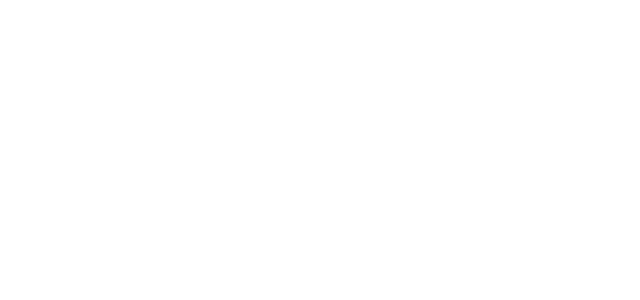
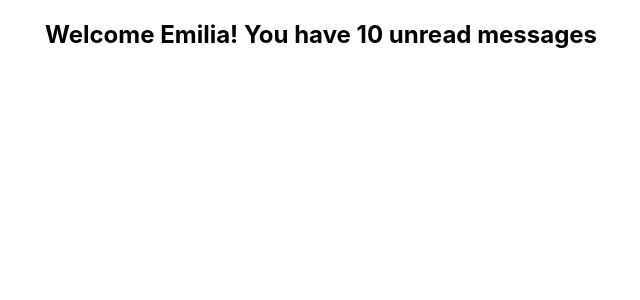
Before and after one commit to Radexman/react-typescript-demo, a React (Create React App) app: page / in a window 1280 px wide. Shown: the top 300 px of the page, without its empty margins (319-959 px from the left). Built offline with nearby package versions, Linux system fonts and the light colour scheme.

Commit message:
First Prop Type

```diff
--- a/src/App.tsx
+++ b/src/App.tsx
@@ -1,8 +1,13 @@
 import React from 'react';
 import './App.css';
+import Greet from './components/Greet';
 
 function App() {
-	return <div className='App'></div>;
+	return (
+		<div className='App'>
+			<Greet name='Emilia' />
+		</div>
+	);
 }
 
 export default App;
--- /dev/null
+++ b/src/components/Greet.tsx
@@ -0,0 +1,13 @@
+type GreetProps = {
+	name: string;
+};
+
+const Greet = (props: GreetProps) => {
+	return (
+		<div>
+			<h2>Welcome {props.name}! You have 10 unread messages</h2>
+		</div>
+	);
+};
+
+export default Greet;
```
